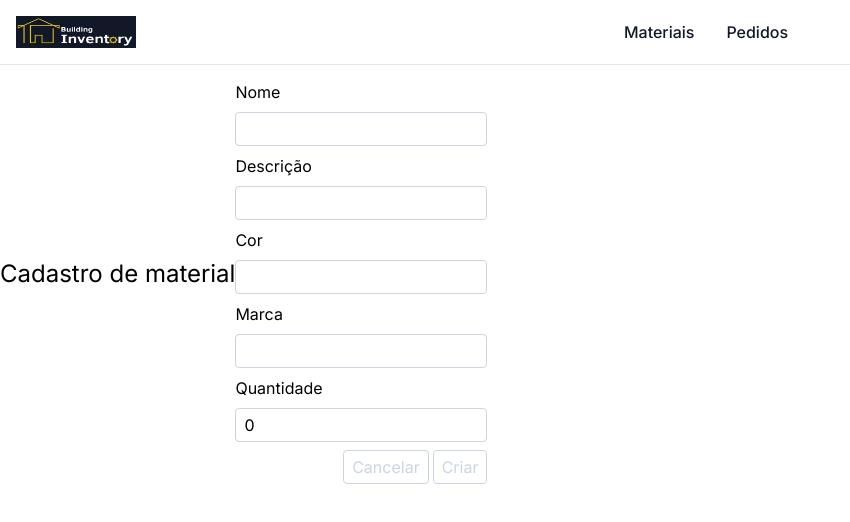
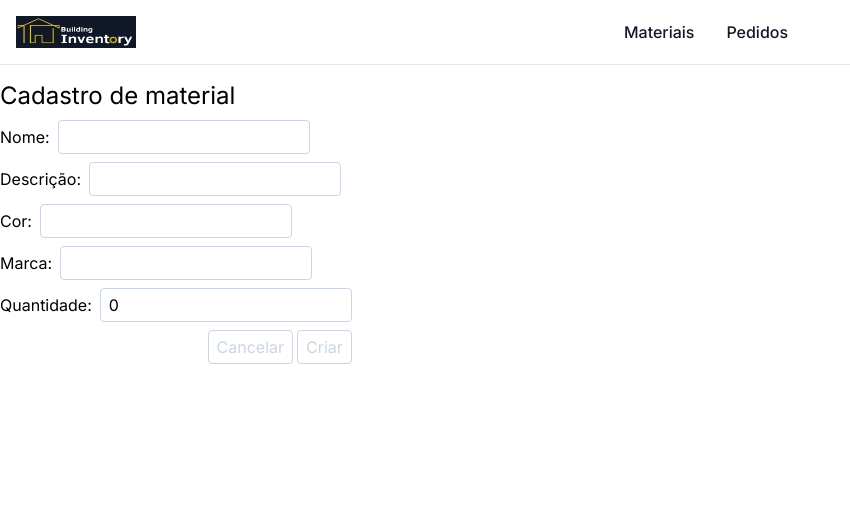
Before and after one commit to evelynlnoro/building_inventory, a Next.js app: page /materials/new in a window 1280 px wide. Shown: the top 522 px of the page, without its empty margins (0-850 px from the left). Built offline with nearby package versions, Linux system fonts and the light colour scheme.

Commit message:
chore: padronize creation pages

```diff
--- a/app/materials/new/page.tsx
+++ b/app/materials/new/page.tsx
@@ -40,47 +40,55 @@ async function createItem(data: FormData) {
 export default function NewMaterialPage() {
   return (
     <>
-      <header className="flex justify-between items-center mb-4">
+      <form action={createItem} className="flex gap-2 flex-col">
         <h1 className="text-2xl">Cadastro de material</h1>
-      </header>
-      <form action={createItem} className="flex gap-2 flex-col">
-        <h3>Nome</h3>
+        <label>
+          Nome:
           <input
             type="text"
             name="nome"
-          className="border border-slate-300 bg-transparent rounded px-2 py-1 outline-none focus-within:border-slate-100"
+            className="border border-slate-300 bg-transparent rounded px-2 py-1 outline-none focus-within:border-slate-100 ml-2"
             required
           />
-        <h3>Descrição</h3>
+        </label>
+        <label>
+          Descrição:
           <input
             type="text"
             name="descricao"
-          className="border border-slate-300 bg-transparent rounded px-2 py-1 outline-none focus-within:border-slate-100"
+            className="border border-slate-300 bg-transparent rounded px-2 py-1 outline-none focus-within:border-slate-100 ml-2"
             required
           />
-        <h3>Cor</h3>
+        </label>
+        <label>
+          Cor:
           <input
             type="text"
             name="cor"
-          className="border border-slate-300 bg-transparent rounded px-2 py-1 outline-none focus-within:border-slate-100"
+            className="border border-slate-300 bg-transparent rounded px-2 py-1 outline-none focus-within:border-slate-100 ml-2"
           />
-        <h3>Marca</h3>
+        </label>
+        <label>
+          Marca:
           <input
             type="text"
             name="marca"
-          className="border border-slate-300 bg-transparent rounded px-2 py-1 outline-none focus-within:border-slate-100"
+            className="border border-slate-300 bg-transparent rounded px-2 py-1 outline-none focus-within:border-slate-100 ml-2"
           />
-        <h3>Quantidade</h3>
+        </label>
+        <label>
+          Quantidade:
           <input
             type="number"
             name="quantidade"
             min={0}
             defaultValue={0}
-          className="border border-slate-300 bg-transparent rounded px-2 py-1 outline-none focus-within:border-slate-100"
+            className="border border-slate-300 bg-transparent rounded px-2 py-1 outline-none focus-within:border-slate-100 ml-2"
           />
+        </label>
         <div className="flex gap-1 justify-end">
           <Link
-            href="javascript:history.back();"
+            href="/materials"
             className="border border-slate-300 text-slate-300 px-2 py-1 rounded hover:bg-slate-700 focus-within:bg-slate-700 outline-none"
           >
             Cancelar
```
Lines whose indentation alone changed are shown as unchanged.
